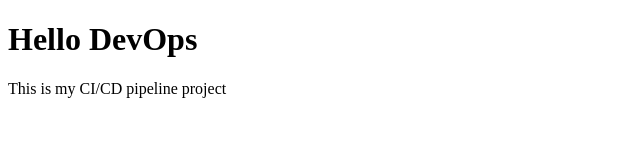
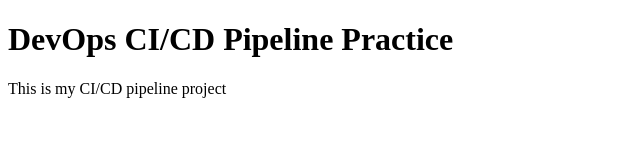
Before and after one commit to Manisha1213/devops-docker-project, a plain HTML site: page index.html in a window 1280 px wide. Shown: the whole page, without its empty margins (0-640 px from the left). Drawn offline with Linux system fonts and the light colour scheme.

Commit message:
Updated index.html for CI practice

```diff
--- a/index.html
+++ b/index.html
@@ -5,7 +5,7 @@
 </head>
 
 <body>
-<h1>Hello DevOps</h1>
+<h1>DevOps CI/CD Pipeline Practice</h1>
 <p>This is my CI/CD pipeline project</p>
 </body>
 </html>
```
